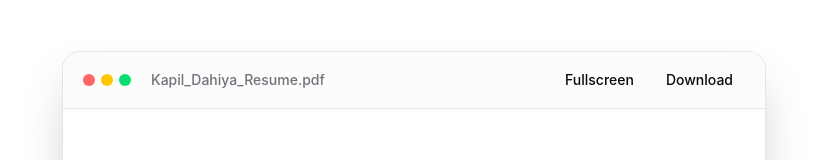
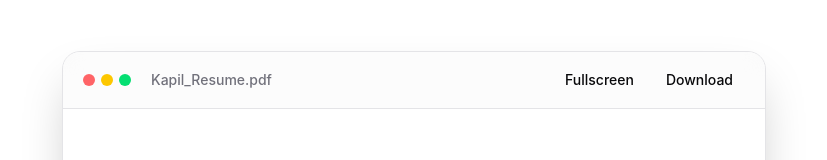
Before and after one commit to dahiyakapil/portfolio, a React (Vite) app: page /resume in a window 1280 px wide. Shown: the part 455-615 px from the top of the page, without its empty margins (226-1053 px from the left). Built offline with nearby package versions, Linux system fonts and the light colour scheme.

Commit message:
fix: correct resume download filename to match actual file

```diff
--- a/src/pages/ResumePage.tsx
+++ b/src/pages/ResumePage.tsx
@@ -11,7 +11,7 @@ export default function ResumePage() {
   const handleDownload = () => {
     const link = document.createElement("a");
     link.href = resumeFile;
-    link.download = "Kapil_Dahiya_Resume.pdf";
+    link.download = "Kapil_Resume.pdf";
     document.body.appendChild(link);
     link.click();
     document.body.removeChild(link);
@@ -84,7 +84,7 @@ export default function ResumePage() {
                   <span className="w-3 h-3 rounded-full bg-green-400" />
                 </div>
                 <span className="ml-3 text-sm font-medium text-muted-foreground">
-                  Kapil_Dahiya_Resume.pdf
+                  Kapil_Resume.pdf
                 </span>
               </div>
 
```
